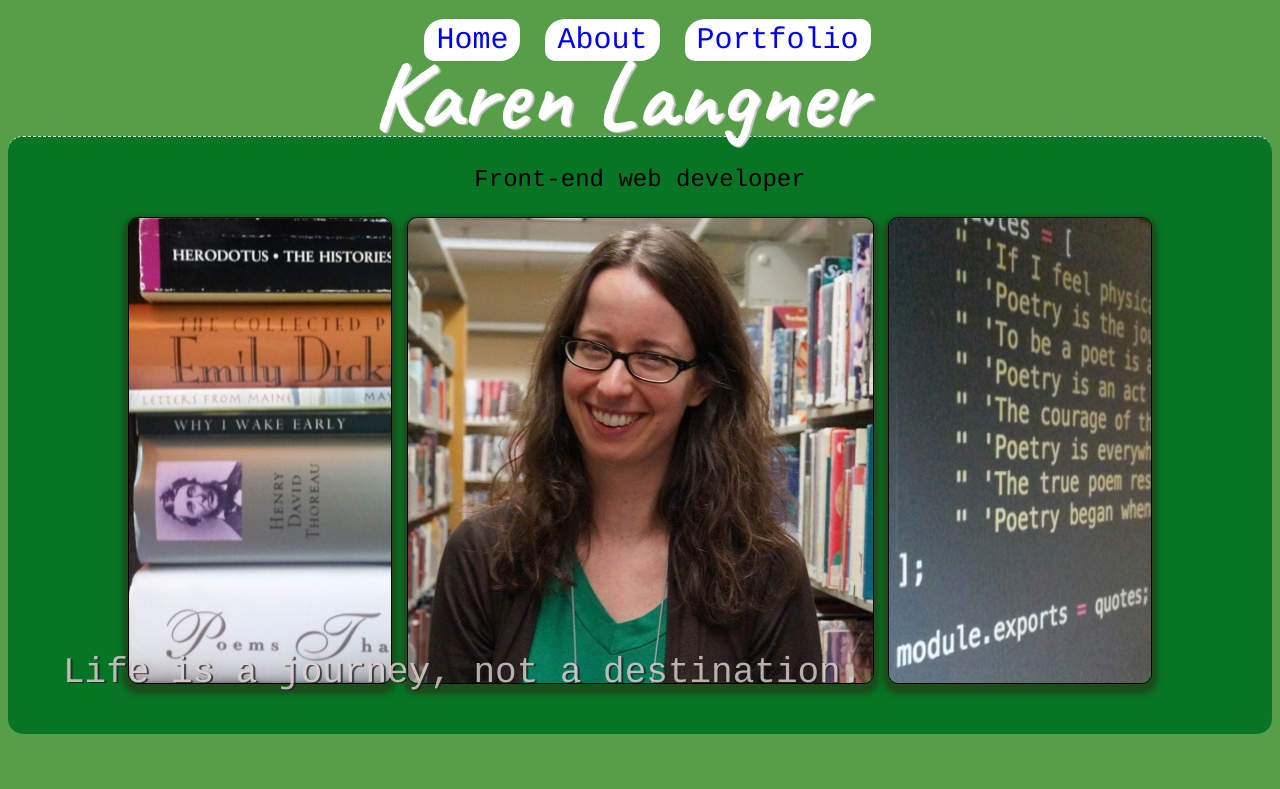
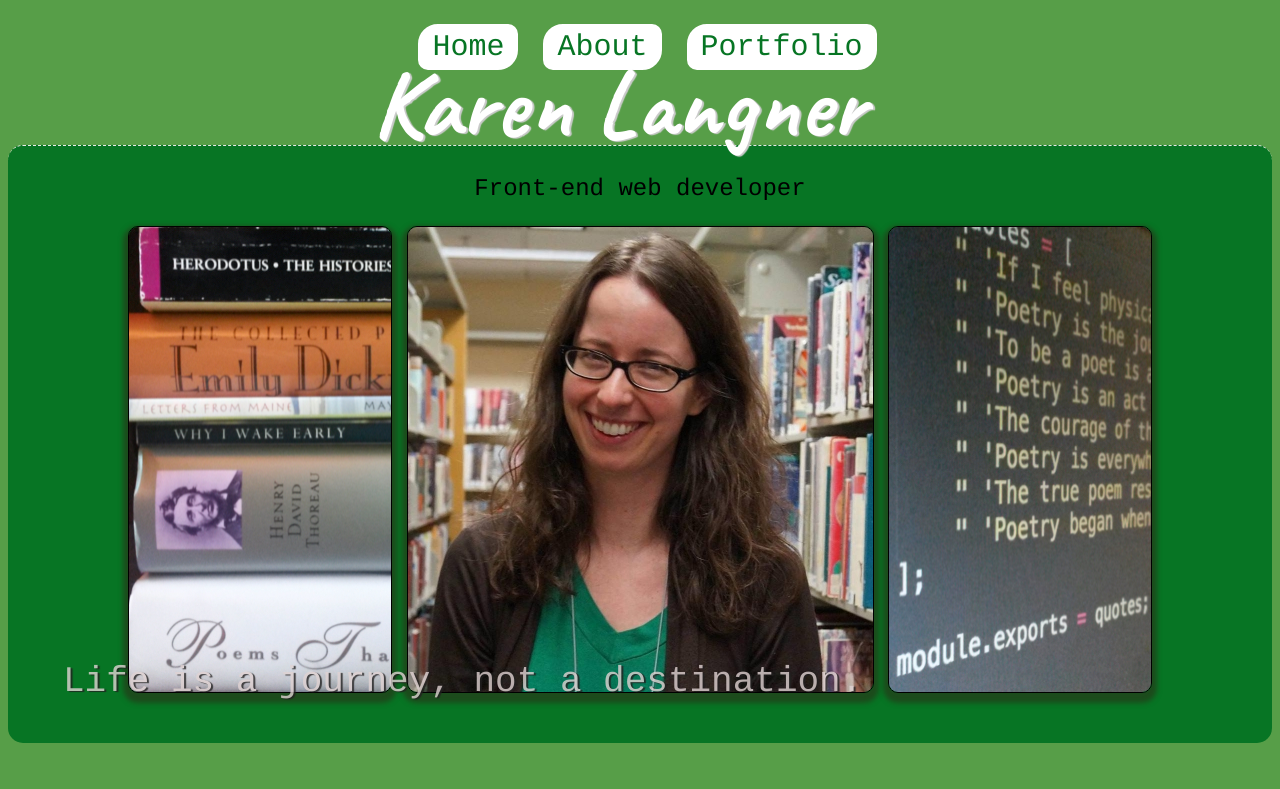
Before and after one commit to krenabeth/karen_portfolio, a website: page index.html in a window 1280 px wide. Shown: the top 789 px of the page. Drawn offline with nearby package versions, Linux system fonts and the light colour scheme.

Commit message:
change to nav

```diff
--- a/Sass/_navStyles.scss
+++ b/Sass/_navStyles.scss
@@ -1,19 +1,29 @@
 nav {
 	text-align: center;
 }
+
+nav ul {
+	list-style: none;
+}
 nav ul li {
-	display: inline;
+	display: inline-block;
+}
+.tab {
 	margin-right: 25px;
 	font-size: 1.25em;
 	padding: 4px 12px;
-	margin-top: -5px;
+	background-color: white;
+	@include border-radius(20px 10px);
+	border: 2px solid white;
 }
 
-.tab {
-	background-color: white;
-	@include border-radius(20px 10px);
+.tab:hover {
+	background-color: #077524;
+	border: 2px solid white;
 }
-
+.tab a:hover {
+	color: white;
+}
 .current {
 	background-color: orange;
 	@include border-radius(20px 20px 0 0);
--- a/Sass/stylesheet.scss
+++ b/Sass/stylesheet.scss
@@ -8,12 +8,11 @@
 body {
 	background-color: #579E48;
 	font-size: 150%;
+	margin-top: 5px;
 }
 a {
 	text-decoration: none;
-}
-a:hover {
-	opacity: 0.5;
+	color: #077524;
 }
 
 header {
```
Also changed, not shown: css/stylesheet.css.
